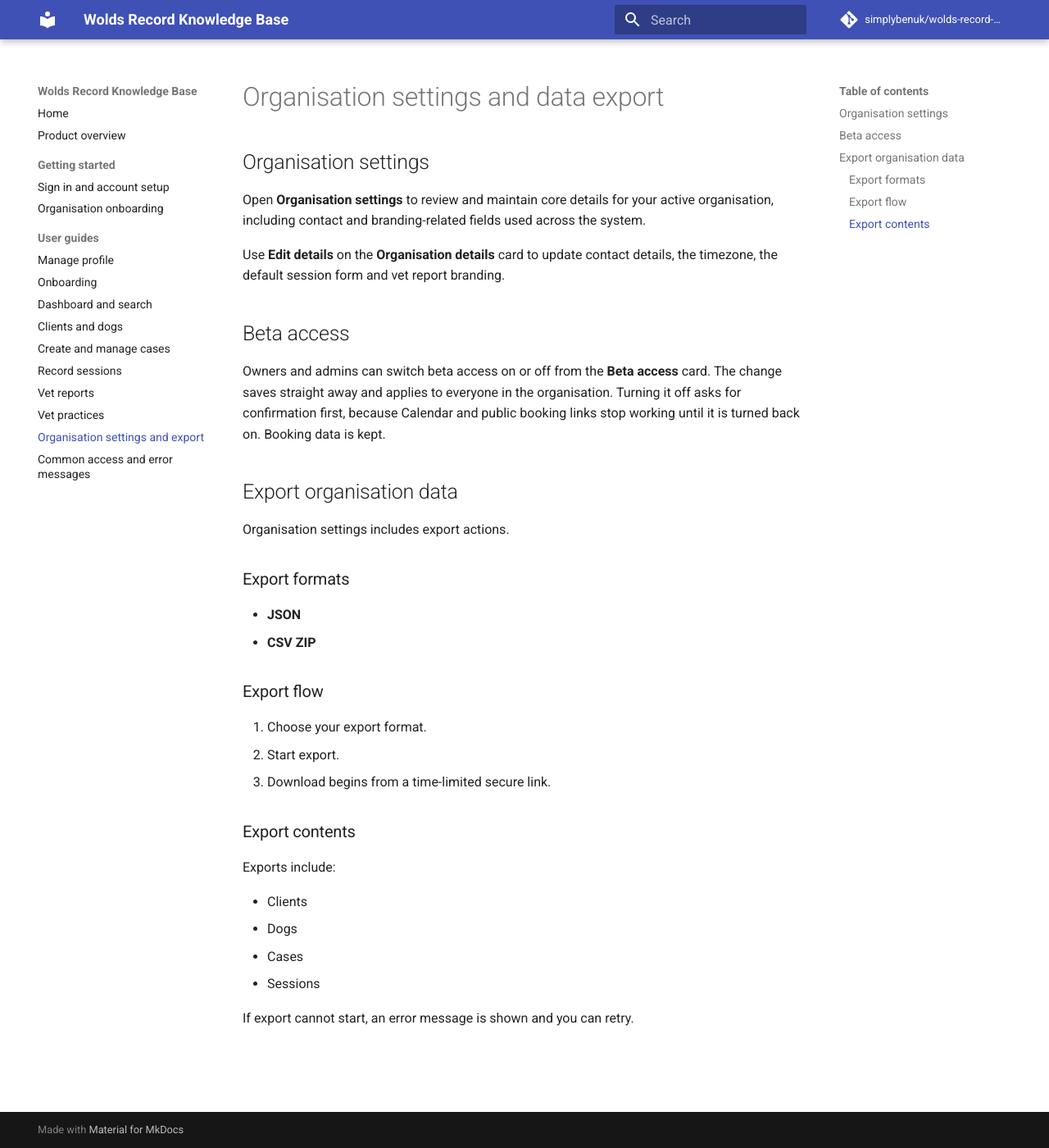
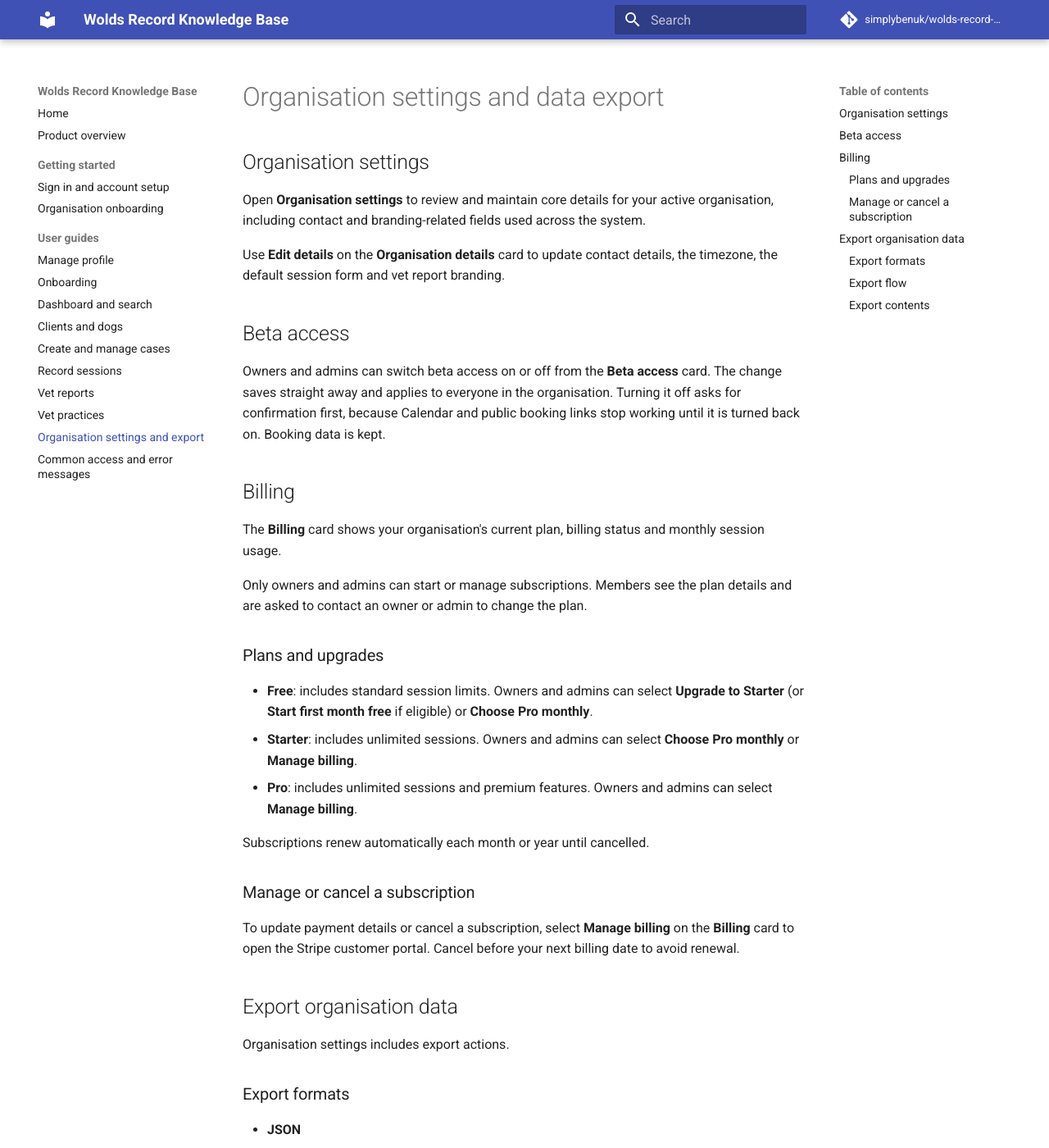
Before and after one commit to simplybenuk/wolds-record-kb, an MkDocs documentation site: the page built from knowledge-base/user-guides/organisation-settings-and-export.md, in a window 1280 px wide and 1400 px high. Shown: the whole window at 82% size. Built offline with MkDocs 1.6.1 and Material for MkDocs 9.7.7, drawn with Linux system fonts in a browser that asks for light colours; comment, search, counter and statistics services are not loaded.

Commit message:
Document release 0.37.0

```diff
--- a/knowledge-base/user-guides/organisation-settings-and-export.md
+++ b/knowledge-base/user-guides/organisation-settings-and-export.md
@@ -9,6 +9,24 @@ Use **Edit details** on the **Organisation details** card to update contact deta
 ## Beta access
 
 Owners and admins can switch beta access on or off from the **Beta access** card. The change saves straight away and applies to everyone in the organisation. Turning it off asks for confirmation first, because Calendar and public booking links stop working until it is turned back on. Booking data is kept.
+
+## Billing
+
+The **Billing** card shows your organisation's current plan, billing status and monthly session usage.
+
+Only owners and admins can start or manage subscriptions. Members see the plan details and are asked to contact an owner or admin to change the plan.
+
+### Plans and upgrades
+
+- **Free**: includes standard session limits. Owners and admins can select **Upgrade to Starter** (or **Start first month free** if eligible) or **Choose Pro monthly**.
+- **Starter**: includes unlimited sessions. Owners and admins can select **Choose Pro monthly** or **Manage billing**.
+- **Pro**: includes unlimited sessions and premium features. Owners and admins can select **Manage billing**.
+
+Subscriptions renew automatically each month or year until cancelled.
+
+### Manage or cancel a subscription
+
+To update payment details or cancel a subscription, select **Manage billing** on the **Billing** card to open the Stripe customer portal. Cancel before your next billing date to avoid renewal.
 
 ## Export organisation data
 
```
Also changed, not shown: knowledge-base/user-guides/dashboard-and-search.md (+10 -1 lines), knowledge-base/user-guides/record-sessions.md (+5 -2 lines).
